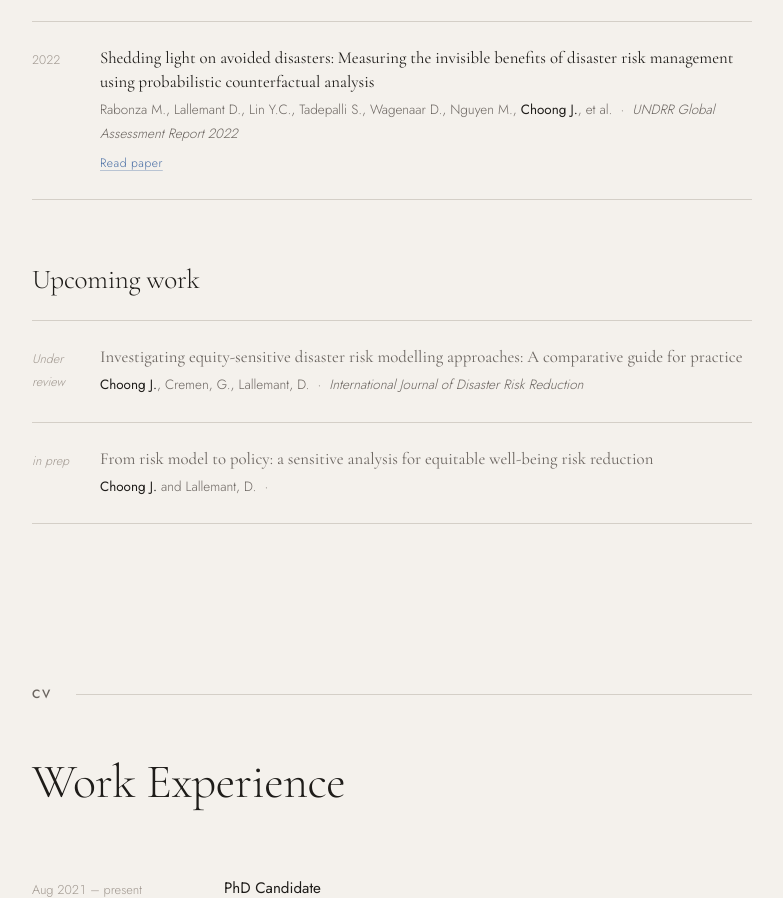
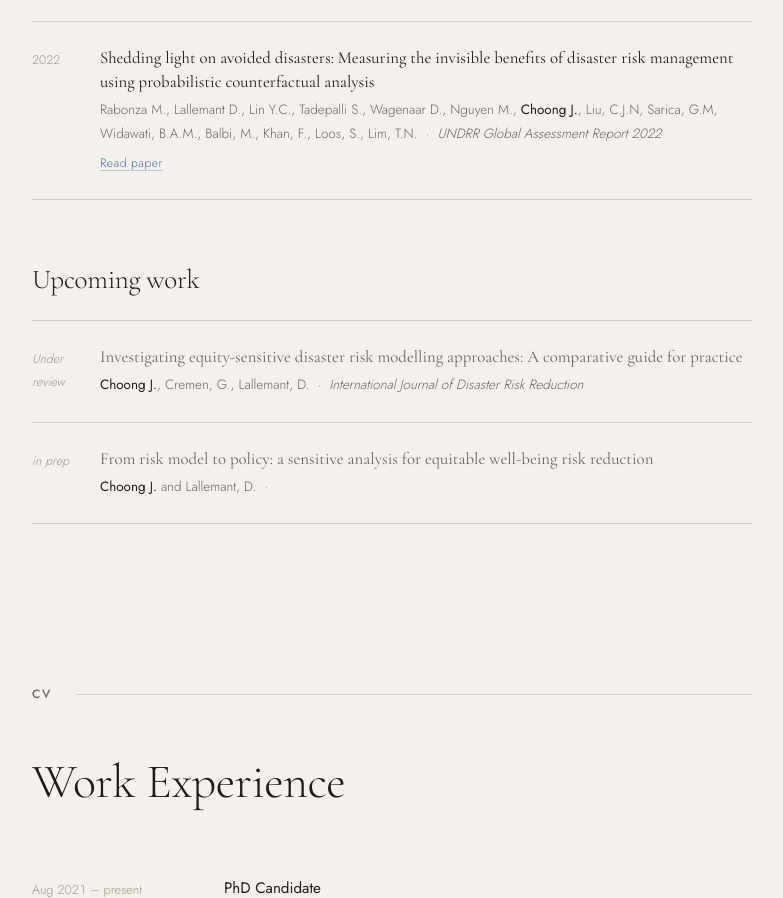
Before and after one commit to jeancjw/jeancjw, a plain HTML site: page index.html in a window 1280 px wide. Shown: the part 1461-2359 px from the top of the page, without its empty margins (248-1031 px from the left). Drawn offline with nearby package versions, Linux system fonts and the light colour scheme.

Commit message:
Update index.html

```diff
--- a/index.html
+++ b/index.html
@@ -440,7 +440,7 @@
       <div class="pub-year">2022</div>
       <div>
         <div class="pub-title">Shedding light on avoided disasters: Measuring the invisible benefits of disaster risk management using probabilistic counterfactual analysis</div>
-        <div class="pub-meta">Rabonza M., Lallemant D., Lin Y.C., Tadepalli S., Wagenaar D., Nguyen M., <strong>Choong J.</strong>, et al. &nbsp;·&nbsp; <em>UNDRR Global Assessment Report 2022</em></div>
+        <div class="pub-meta">Rabonza M., Lallemant D., Lin Y.C., Tadepalli S., Wagenaar D., Nguyen M., <strong>Choong J.</strong>, Liu, C.J.N, Sarica, G.M, Widawati, B.A.M., Balbi, M., Khan, F., Loos, S., Lim, T.N. &nbsp;·&nbsp; <em>UNDRR Global Assessment Report 2022</em></div>
         <div class="pub-links"><a href="https://dr.ntu.edu.sg/entities/publication/21b5abe1-0708-456f-af15-3fd64afbcf78" target="_blank">Read paper</a></div>
       </div>
     </div>
```
